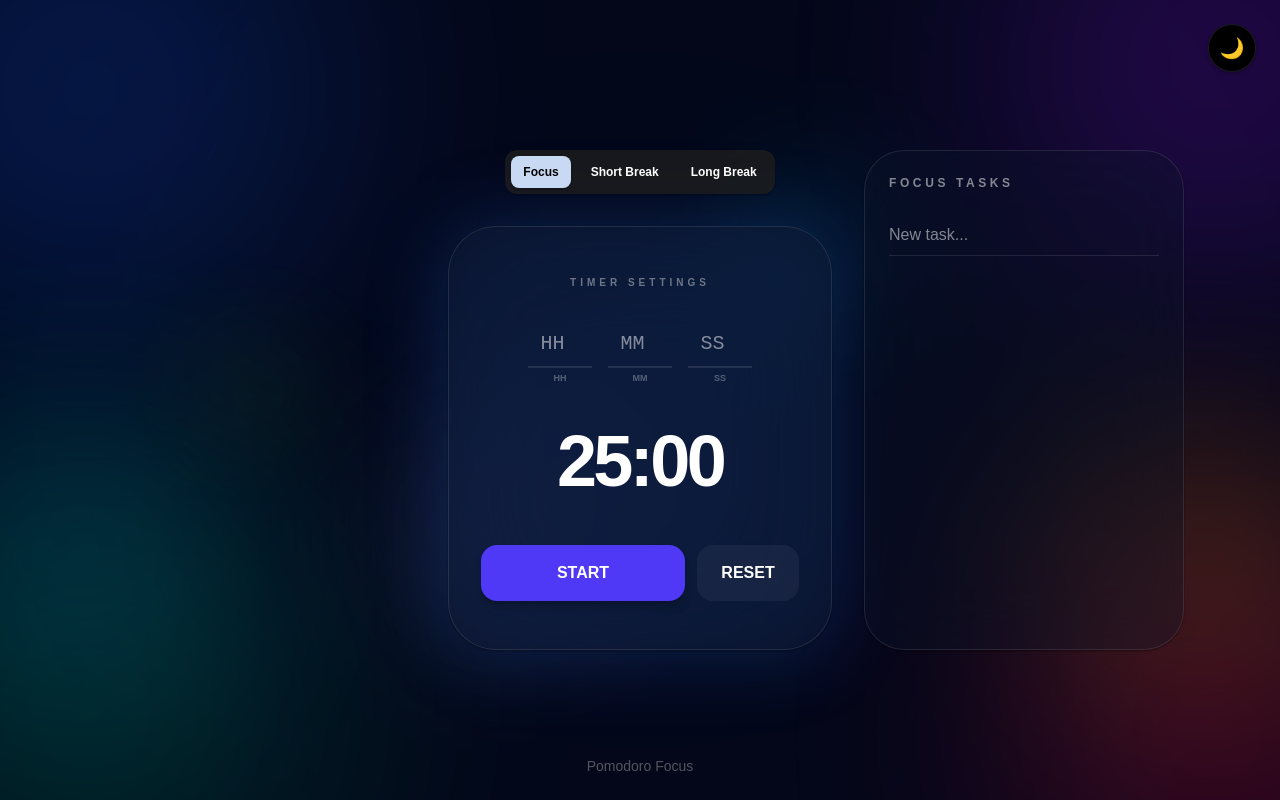
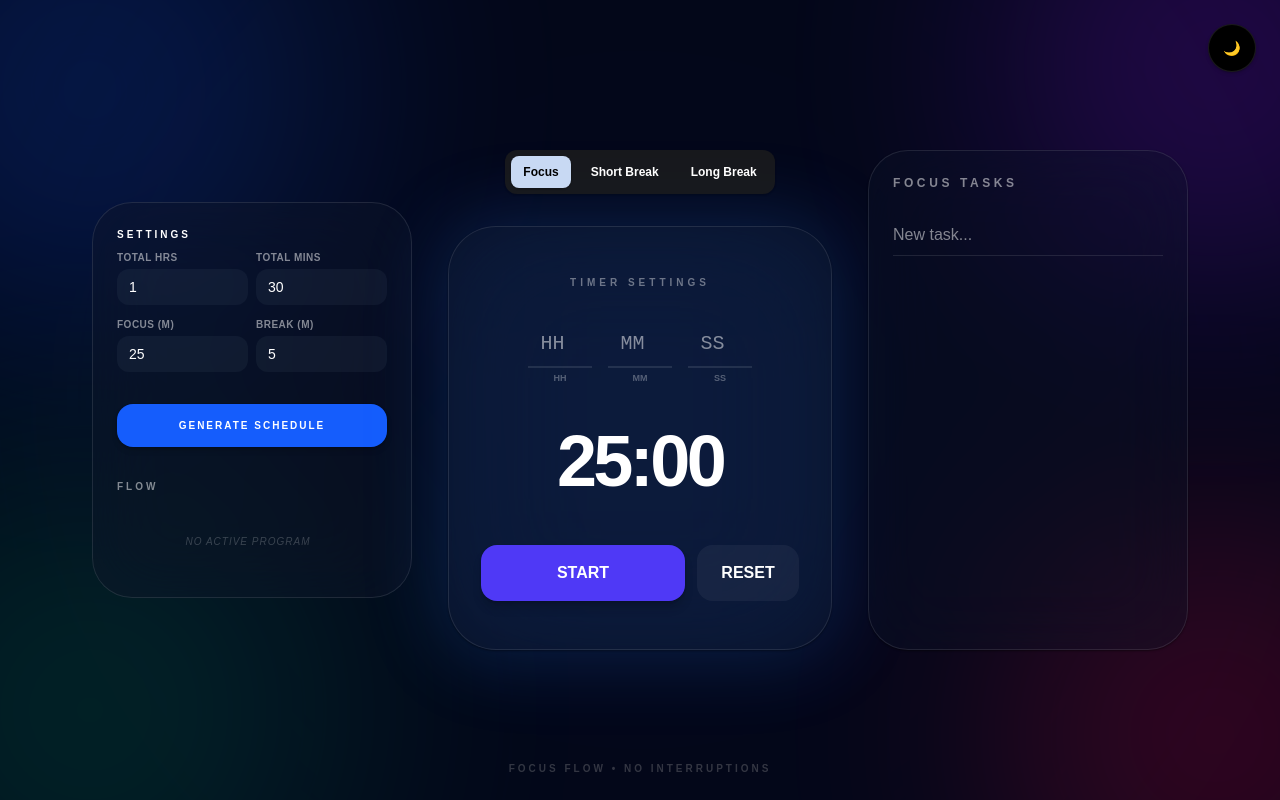
Before and after one commit to isiliex/pomodoro-timer, a React (Vite) app: page / in a window 1280 px wide. Built offline with nearby package versions, Linux system fonts and the light colour scheme.

Commit message:
feat: add queue, task list, and timer improvements

```diff
--- a/src/App.tsx
+++ b/src/App.tsx
@@ -1,72 +1,115 @@
-import { useState, useEffect } from "react";
+import { useState, useEffect, useCallback } from "react";
 import { PomodoroTimer } from "./components/pomodoro/PomodoroTimer";
 import { Button } from "./components/ui/Button";
 import TaskList from './components/pomodoro/TaskList';
-
+import Queue, { type QueueItem } from './components/pomodoro/Queue';
 
 function App() {
+  const [queue, setQueue] = useState<QueueItem[]>([]);
+  const [currentIndex, setCurrentIndex] = useState(0);
   const [isDark, setIsDark] = useState(true);
+  const [timerKey, setTimerKey] = useState(0);
 
-  // Dark Mode Sınıf Yönetimi
+  /**
+   * Seans bittiğinde SADECE SES çalar ve bir sonraki seansa geçer.
+   * Alert (bildirim kutusu) kaldırıldı.
+   */
+  const handleNextSession = useCallback(() => {
+    const playNotificationSound = () => {
+      const audio = new Audio("https://actions.google.com/sounds/v1/alarms/beep_short.ogg");
+      audio.volume = 0.5;
+      audio.play().catch(e => console.log("Ses engellendi:", e));
+    };
+
+    if (currentIndex < queue.length - 1) {
+      playNotificationSound();
+      setCurrentIndex((prev) => prev + 1);
+      setTimerKey((prev) => prev + 1);
+    } else {
+      // Program tamamen bittiğinde de sadece ses çal ve listeyi temizle
+      playNotificationSound();
+      setQueue([]);
+      setCurrentIndex(0);
+      setTimerKey((prev) => prev + 1);
+    }
+  }, [currentIndex, queue.length]);
+
+  const generateQueue = (totalHours: number, totalMins: number, focusMins: number, breakMins: number) => {
+    if (totalHours === 0 && totalMins === 0) {
+      setQueue([]);
+      setCurrentIndex(0);
+      setTimerKey((prev) => prev + 1);
+      return;
+    }
+
+    const totalSeconds = (totalHours * 3600) + (totalMins * 60);
+    const sessionTotal = (focusMins + breakMins) * 60;
+    const numberOfSessions = Math.floor(totalSeconds / sessionTotal);
+
+    if (numberOfSessions === 0) return;
+
+    const newQueue: QueueItem[] = [];
+    for (let i = 0; i < numberOfSessions; i++) {
+      newQueue.push({
+        id: `focus-${i}-${Date.now()}`,
+        mode: 'focus',
+        label: `Deep Work ${i + 1}`,
+        duration: focusMins * 60
+      });
+      newQueue.push({
+        id: `break-${i}-${Date.now()}`,
+        mode: 'shortBreak',
+        label: `Quick Break`,
+        duration: breakMins * 60
+      });
+    }
+
+    setQueue(newQueue);
+    setCurrentIndex(0);
+    setTimerKey((prev) => prev + 1);
+  };
+
   useEffect(() => {
-    if (isDark) {
-      document.documentElement.classList.add('dark');
-    } else {
-      document.documentElement.classList.remove('dark');
-    }
+    if (isDark) document.documentElement.classList.add('dark');
+    else document.documentElement.classList.remove('dark');
   }, [isDark]);
 
   return (
-    <main className={`relative min-h-screen flex items-center justify-center p-4 sm:p-8 selection:bg-primary/30 transition-colors duration-500 overflow-hidden ${isDark ? 'bg-slate-950 text-white' : 'bg-slate-50 text-slate-900'}`}>
+    <main className={`relative min-h-screen flex items-center justify-center p-4 sm:p-8 transition-colors duration-500 overflow-hidden ${isDark ? 'bg-slate-950 text-white' : 'bg-slate-50 text-slate-900'}`}>
 
-      {/* 1. KATMAN: Noktalı Arka Plan Deseni */}
+      {/* ARKA PLAN DESENİ */}
       <div className="fixed inset-0 -z-10 h-full w-full bg-[radial-gradient(#e5e7eb_1px,transparent_1px)] [background-size:16px_16px] dark:bg-[radial-gradient(#ffffff0a_1px,transparent_1px)]"></div>
 
-      {/* 2. KATMAN: 12 Adet Kozmik Küre (Light & Dark Optimize) */}
+      {/* 12 KOZMİK KÜRE */}
       <div className="absolute inset-0 z-0 pointer-events-none overflow-hidden">
-        {/* GRUP 1: Köşeler */}
         <div className={`absolute -top-40 -left-40 w-[500px] h-[500px] rounded-full blur-[120px] transition-all duration-1000 ${isDark ? 'bg-blue-600 opacity-20' : 'bg-blue-400 opacity-30'}`}></div>
         <div className={`absolute -top-40 -right-40 w-[450px] h-[450px] rounded-full blur-[110px] transition-all duration-1000 ${isDark ? 'bg-purple-600 opacity-20' : 'bg-purple-300 opacity-25'}`}></div>
         <div className={`absolute -bottom-40 -left-40 w-[500px] h-[500px] rounded-full blur-[130px] transition-all duration-1000 ${isDark ? 'bg-emerald-600 opacity-20' : 'bg-emerald-300 opacity-25'}`}></div>
         <div className={`absolute -bottom-40 -right-40 w-[450px] h-[450px] rounded-full blur-[110px] transition-all duration-1000 ${isDark ? 'bg-rose-600 opacity-20' : 'bg-rose-300 opacity-30'}`}></div>
-
-        {/* GRUP 2: Kenar Ortalar */}
-        <div className={`absolute top-1/2 -left-20 w-80 h-80 rounded-full blur-[90px] transition-all duration-1000 ${isDark ? 'bg-cyan-500 opacity-15' : 'bg-cyan-400 opacity-20'}`}></div>
-        <div className={`absolute top-1/2 -right-20 w-80 h-80 rounded-full blur-[90px] transition-all duration-1000 ${isDark ? 'bg-amber-500 opacity-15' : 'bg-orange-300 opacity-20'}`}></div>
-
-        {/* GRUP 3: İç Parıltılar */}
-        <div className={`absolute top-[20%] right-[30%] w-40 h-40 rounded-full blur-[60px] transition-all duration-1000 ${isDark ? 'bg-sky-400 opacity-10' : 'bg-sky-300 opacity-20'}`}></div>
-        <div className={`absolute bottom-[20%] left-[30%] w-56 h-56 rounded-full blur-[80px] transition-all duration-1000 ${isDark ? 'bg-violet-400 opacity-10' : 'bg-indigo-300 opacity-20'}`}></div>
-        <div className={`absolute top-[40%] left-[15%] w-32 h-32 rounded-full blur-[50px] transition-all duration-1000 ${isDark ? 'bg-lime-400 opacity-5' : 'bg-lime-300 opacity-15'}`}></div>
-
-        {/* GRUP 4: Dev Merkez Derinlik */}
         <div className={`absolute top-1/2 left-1/2 -translate-x-1/2 -translate-y-1/2 w-[1400px] h-[1400px] rounded-full blur-[160px] transition-all duration-1000 ${isDark ? 'bg-slate-800 opacity-5' : 'bg-slate-200 opacity-20'}`}></div>
       </div>
 
-      {/* Tema Değiştirme Butonu */}
-      <Button
-        variant="outline"
-        size="icon"
-        onClick={() => setIsDark(!isDark)}
-        className="fixed top-6 right-6 shadow-md rounded-full w-12 h-12 text-xl bg-background hover:bg-muted z-50 border-white/10"
-      >
+      <Button variant="outline" size="icon" onClick={() => setIsDark(!isDark)} className="fixed top-6 right-6 z-50 rounded-full w-12 h-12 border-white/10 bg-background shadow-md">
         {isDark ? '🌙' : '☀️'}
       </Button>
 
-      {/* 3. KATMAN: Ana İçerik (Grid Düzeni) */}
-      <div className="relative z-10 w-full max-w-[1400px] grid grid-cols-1 lg:grid-cols-3 items-center gap-12 lg:gap-8">
+      <div className="relative z-10 w-full max-w-[1600px] grid grid-cols-1 lg:grid-cols-[380px_1fr_380px] items-center gap-6">
+        <div className="flex justify-center lg:justify-end">
+          <Queue queue={queue} currentIndex={currentIndex} isDark={isDark} onGenerateQueue={generateQueue} />
+        </div>
 
-        {/* Sol Sütun: Boş (Merkezlemeyi sağlar) */}
-        <div className="hidden lg:block"></div>
-
-        {/* Orta Sütun: Pomodoro Saat (Tam Merkez) */}
         <div className="flex justify-center">
           <div className="w-full max-w-md">
-            <PomodoroTimer isDark={isDark} />
+            <PomodoroTimer
+              key={timerKey}
+              isDark={isDark}
+              initialTime={queue[currentIndex]?.duration}
+              onFinish={handleNextSession}
+              autoStart={queue.length > 0}
+            />
           </div>
         </div>
 
-        {/* Sağ Sütun: Task Listesi (Sağda Süzülür) */}
         <div className="flex justify-center lg:justify-start">
           <div className="w-full max-w-sm">
             <TaskList isDark={isDark} />
@@ -74,9 +117,8 @@ function App() {
         </div>
       </div>
 
-      {/* Footer */}
-      <footer className="fixed bottom-6 text-sm text-muted-foreground font-medium opacity-50">
-        Pomodoro Focus
+      <footer className="fixed bottom-6 text-[10px] uppercase tracking-[0.3em] text-muted-foreground font-black opacity-30">
+        Focus Flow • No Interruptions
       </footer>
     </main>
   );
--- a/src/components/pomodoro/PomodoroTimer.tsx
+++ b/src/components/pomodoro/PomodoroTimer.tsx
@@ -1,8 +1,7 @@
-import { useState } from "react";
+import { useState, useEffect } from "react";
 import { useTimer } from "../../hooks/useTimer";
 import { Card } from "../ui/Card";
 import { Button } from "../ui/Button";
-
 
 type Mode = 'focus' | 'shortBreak' | 'longBreak';
 const MODE_TIMES = {
@@ -13,11 +12,26 @@ const MODE_TIMES = {
 
 interface PomodoroTimerProps {
   isDark: boolean;
+  initialTime?: number; // Saniye cinsinden
+  onFinish?: () => void;
+  autoStart?: boolean;
 }
 
-export function PomodoroTimer({ isDark }: PomodoroTimerProps) {
+export function PomodoroTimer({ isDark, initialTime, onFinish, autoStart }: PomodoroTimerProps) {
   const [mode, setMode] = useState<Mode>('focus');
-  const { timeLeft, isActive, toggle, reset, setTimeLeft } = useTimer(25);
+
+  // Düzeltme: Sabit 25 yerine dışarıdan gelen initialTime kullanılıyor
+  const { timeLeft, isActive, toggle, reset, setTimeLeft, setIsActive } = useTimer(
+    initialTime || MODE_TIMES.focus,
+    onFinish
+  );
+
+  // Yeni program oluşturulduğunda veya seans değiştiğinde otomatik başlatma
+  useEffect(() => {
+    if (autoStart && initialTime) {
+      setIsActive(true);
+    }
+  }, [initialTime, autoStart, setIsActive]);
 
   const handleModeChange = (newMode: Mode) => {
     setMode(newMode);
@@ -33,7 +47,6 @@ export function PomodoroTimer({ isDark }: PomodoroTimerProps) {
     if (type === 'h') newTotal = val * 3600 + currentM * 60 + currentS;
     else if (type === 'm') newTotal = currentH * 3600 + val * 60 + currentS;
     else if (type === 's') newTotal = currentH * 3600 + currentM * 60 + val;
-
     setTimeLeft(newTotal);
   };
 
@@ -77,13 +90,10 @@ export function PomodoroTimer({ isDark }: PomodoroTimerProps) {
         displayTime={formatDisplay()}
         isActive={isActive}
         onToggle={toggle}
-        onReset={() => reset(MODE_TIMES[mode])}
+        onReset={() => reset(initialTime || MODE_TIMES[mode])}
         onManualChange={handleManual}
         isDark={isDark}
       />
-
-
-
     </div>
   );
 }
--- /dev/null
+++ b/src/components/pomodoro/Queue.tsx
@@ -0,0 +1,125 @@
+import React, { useState } from 'react';
+
+export interface QueueItem {
+    id: string;
+    mode: 'focus' | 'shortBreak' | 'longBreak';
+    label: string;
+    duration: number;
+}
+
+interface QueueProps {
+    queue: QueueItem[];
+    currentIndex: number;
+    isDark: boolean;
+    onGenerateQueue: (totalHours: number, totalMins: number, focusMins: number, breakMins: number) => void;
+}
+
+const Queue: React.FC<QueueProps> = ({ queue, currentIndex, isDark, onGenerateQueue }) => {
+    const [totalHours, setTotalHours] = useState(1);
+    const [totalMins, setTotalMins] = useState(30);
+    const [focusMins, setFocusMins] = useState(25);
+    const [breakMins, setBreakMins] = useState(5);
+    const [isLocked, setIsLocked] = useState(false);
+
+    const handleGenerate = () => {
+        onGenerateQueue(totalHours, totalMins, focusMins, breakMins);
+        setIsLocked(true);
+    };
+
+    // Sadece formu açar, mevcut akışı bozmaz
+    const handleEdit = () => {
+        setIsLocked(false);
+    };
+
+    // Her şeyi sıfırlar ve formu açar
+    const handleReset = () => {
+        setIsLocked(false);
+        onGenerateQueue(0, 0, 0, 0); // App.tsx tarafında sıfırlama tetikler
+    };
+
+    return (
+        <div className={`w-80 p-6 rounded-[2.5rem] border transition-all duration-700 h-fit
+      ${isDark ? 'bg-slate-900/40 border-white/10 backdrop-blur-2xl' : 'bg-white/60 border-black/5 backdrop-blur-xl shadow-xl'}`}>
+
+            {/* SETTINGS FORMU */}
+            <div className={`mb-8 space-y-4 transition-all duration-500 ${isLocked ? 'opacity-40' : 'opacity-100'}`}>
+                <div className="flex justify-between items-center mb-2">
+                    <h3 className={`text-[10px] uppercase tracking-[0.3em] font-black ${isDark ? 'text-white' : 'text-slate-800'}`}>Settings</h3>
+                    {isLocked && <span className="text-[9px] bg-blue-500/20 text-blue-500 px-2 py-0.5 rounded-full animate-pulse font-bold tracking-tighter">ACTIVE</span>}
+                </div>
+
+                <fieldset disabled={isLocked} className="space-y-3 border-none p-0 m-0">
+                    <div className="grid grid-cols-2 gap-2">
+                        <div>
+                            <label className="text-[10px] block mb-1 opacity-50 font-bold uppercase tracking-wider">Total Hrs</label>
+                            <input type="number" value={totalHours} onChange={(e) => setTotalHours(Number(e.target.value))} className="w-full bg-slate-500/10 rounded-xl px-3 py-2 text-sm focus:outline-none" />
+                        </div>
+                        <div>
+                            <label className="text-[10px] block mb-1 opacity-50 font-bold uppercase tracking-wider">Total Mins</label>
+                            <input type="number" value={totalMins} onChange={(e) => setTotalMins(Number(e.target.value))} className="w-full bg-slate-500/10 rounded-xl px-3 py-2 text-sm focus:outline-none" />
+                        </div>
+                    </div>
+                    <div className="grid grid-cols-2 gap-2">
+                        <div>
+                            <label className="text-[10px] block mb-1 opacity-50 font-bold uppercase tracking-wider">Focus (m)</label>
+                            <input type="number" value={focusMins} onChange={(e) => setFocusMins(Number(e.target.value))} className="w-full bg-slate-500/10 rounded-xl px-3 py-2 text-sm focus:outline-none" />
+                        </div>
+                        <div>
+                            <label className="text-[10px] block mb-1 opacity-50 font-bold uppercase tracking-wider">Break (m)</label>
+                            <input type="number" value={breakMins} onChange={(e) => setBreakMins(Number(e.target.value))} className="w-full bg-slate-500/10 rounded-xl px-3 py-2 text-sm focus:outline-none" />
+                        </div>
+                    </div>
+                </fieldset>
+            </div>
+
+            {/* BUTON ALANI */}
+            <div className="mb-8 flex flex-col gap-2">
+                {isLocked ? (
+                    <>
+                        <button
+                            onClick={handleEdit}
+                            className="w-full py-3.5 rounded-2xl text-[10px] font-black tracking-[0.2em] uppercase bg-amber-500/10 text-amber-500 border border-amber-500/20 hover:bg-amber-500/20 transition-all active:scale-95"
+                        >
+                            Edit Settings
+                        </button>
+                        <button
+                            onClick={handleReset}
+                            className="w-full py-3.5 rounded-2xl text-[10px] font-black tracking-[0.2em] uppercase bg-red-500/10 text-red-500 border border-red-500/20 hover:bg-red-500/20 transition-all active:scale-95"
+                        >
+                            Reset Program
+                        </button>
+                    </>
+                ) : (
+                    <button
+                        onClick={handleGenerate}
+                        className="w-full py-3.5 rounded-2xl text-[10px] font-black tracking-[0.2em] uppercase bg-blue-600 text-white shadow-lg shadow-blue-600/30 hover:bg-blue-500 active:scale-95 transition-all"
+                    >
+                        Generate Schedule
+                    </button>
+                )}
+            </div>
+
+            {/* KUYRUK LİSTESİ */}
+            <div className="max-h-64 overflow-y-auto pr-2 custom-scrollbar">
+                <h3 className={`text-[10px] uppercase tracking-[0.3em] font-black mb-4 opacity-50 ${isDark ? 'text-white' : 'text-slate-800'}`}>Flow</h3>
+                <div className="space-y-3">
+                    {queue.length === 0 ? (
+                        <div className="text-[10px] opacity-20 text-center py-6 italic tracking-widest uppercase">No Active Program</div>
+                    ) : (
+                        queue.map((item, index) => (
+                            <div key={item.id} className={`flex items-center gap-3 transition-all duration-500 ${index < currentIndex ? 'opacity-20' : 'opacity-100'}`}>
+                                <div className={`w-1 h-8 rounded-full ${index === currentIndex ? 'bg-blue-500 shadow-[0_0_10px_rgba(59,130,246,0.8)]' : 'bg-slate-700/30'}`} />
+                                <div className="flex justify-between w-full items-center text-[11px]">
+                                    <span className={`font-bold ${index === currentIndex ? 'text-blue-500' : ''}`}>{item.label}</span>
+                                    <span className="opacity-40 font-mono">{item.duration / 60}m</span>
+                                </div>
+                            </div>
+                        ))
+                    )}
+                </div>
+            </div>
+        </div>
+    );
+};
+
+export default Queue;
--- a/src/hooks/useTimer.ts
+++ b/src/hooks/useTimer.ts
@@ -7,20 +7,16 @@ interface UseTimerReturn {
   start: () => void;
   pause: () => void;
   toggle: () => void;
-  reset: (newSeconds: number) => void;
+  reset: (newSeconds?: number) => void;
   setTimeLeft: Dispatch<SetStateAction<number>>;
+  setIsActive: Dispatch<SetStateAction<boolean>>;
 }
 
-
-
-export const useTimer = (initialMinutes: number): UseTimerReturn => {
-  const initialSeconds = initialMinutes * 60;
+export const useTimer = (initialSeconds: number, onFinish?: () => void): UseTimerReturn => {
   const [timeLeft, setTimeLeft] = useState(initialSeconds);
   const [isActive, setIsActive] = useState(false);
 
   const toggle = () => setIsActive(!isActive);
-
-
 
   useEffect(() => {
     let interval: number | undefined;
@@ -29,24 +25,35 @@ export const useTimer = (initialMinutes: number): UseTimerReturn => {
       interval = window.setInterval(() => {
         setTimeLeft((prev) => prev - 1);
       }, 1000);
-    } else if (timeLeft === 0 && isActive) {
-      setTimeout(() => {
-        setIsActive(false);
-        window.alert("Süre doldu! Mola vakti.");
-      }, 0);
+    }
+    // Süre tam 0 olduğunda yapılacaklar
+    else if (timeLeft === 0 && isActive) {
+      setIsActive(false);
+      if (onFinish) onFinish();
     }
 
     return () => {
       if (interval) clearInterval(interval);
     };
-  }, [isActive, timeLeft]);
+  }, [isActive, timeLeft, onFinish]);
 
   const start = useCallback(() => setIsActive(true), []);
   const pause = useCallback(() => setIsActive(false), []);
+
   const reset = useCallback((newSeconds?: number) => {
     setIsActive(false);
-    setTimeLeft(newSeconds !== undefined ? newSeconds : initialMinutes * 60);
+    // Yeni saniye gelirse onu, gelmezse başlangıçtaki saniyeyi set et
+    setTimeLeft(newSeconds !== undefined ? newSeconds : initialSeconds);
   }, [initialSeconds]);
 
-  return { timeLeft, isActive, start, toggle, pause, reset, setTimeLeft };
+  return {
+    timeLeft,
+    isActive,
+    start,
+    toggle,
+    pause,
+    reset,
+    setTimeLeft,
+    setIsActive
+  };
 };
```
